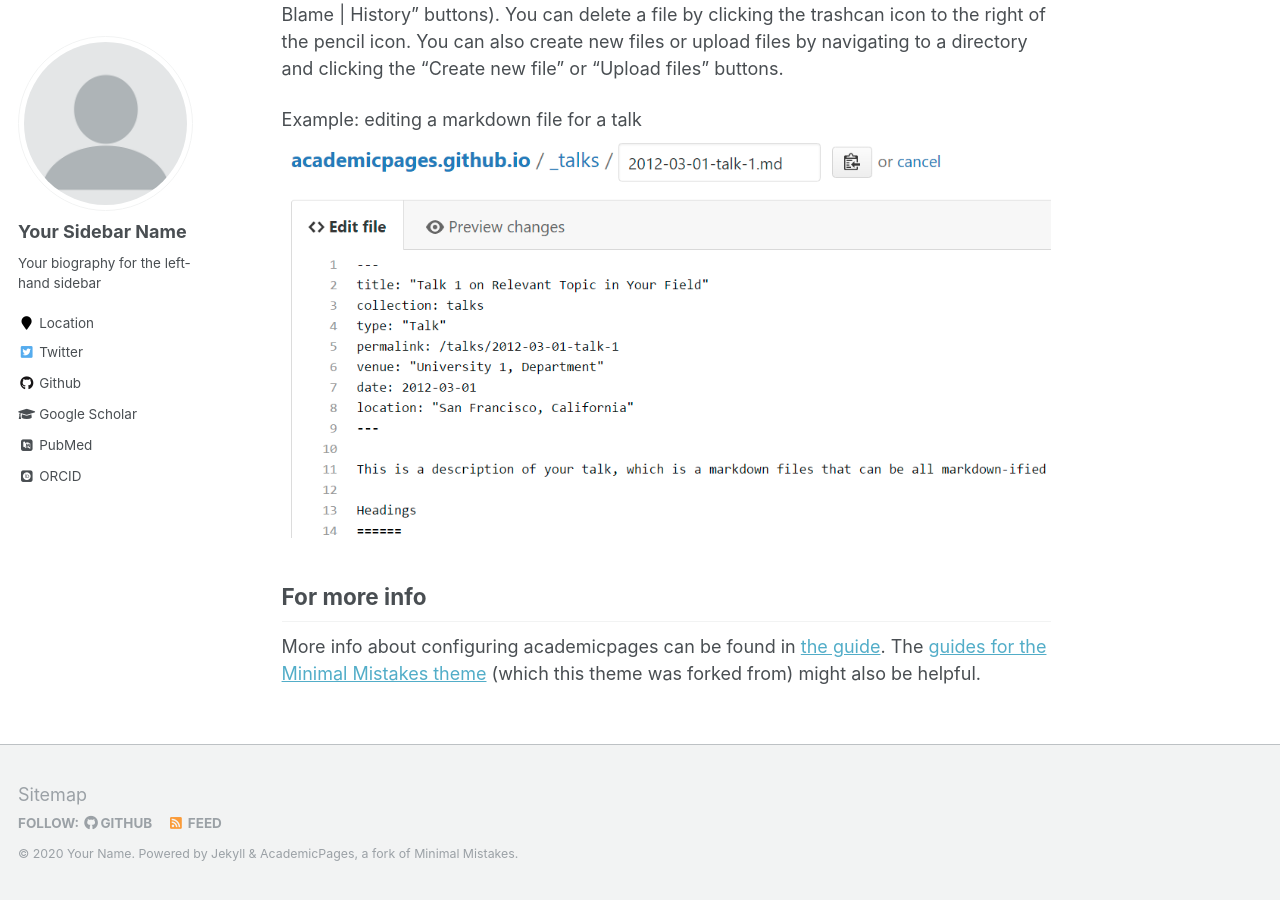
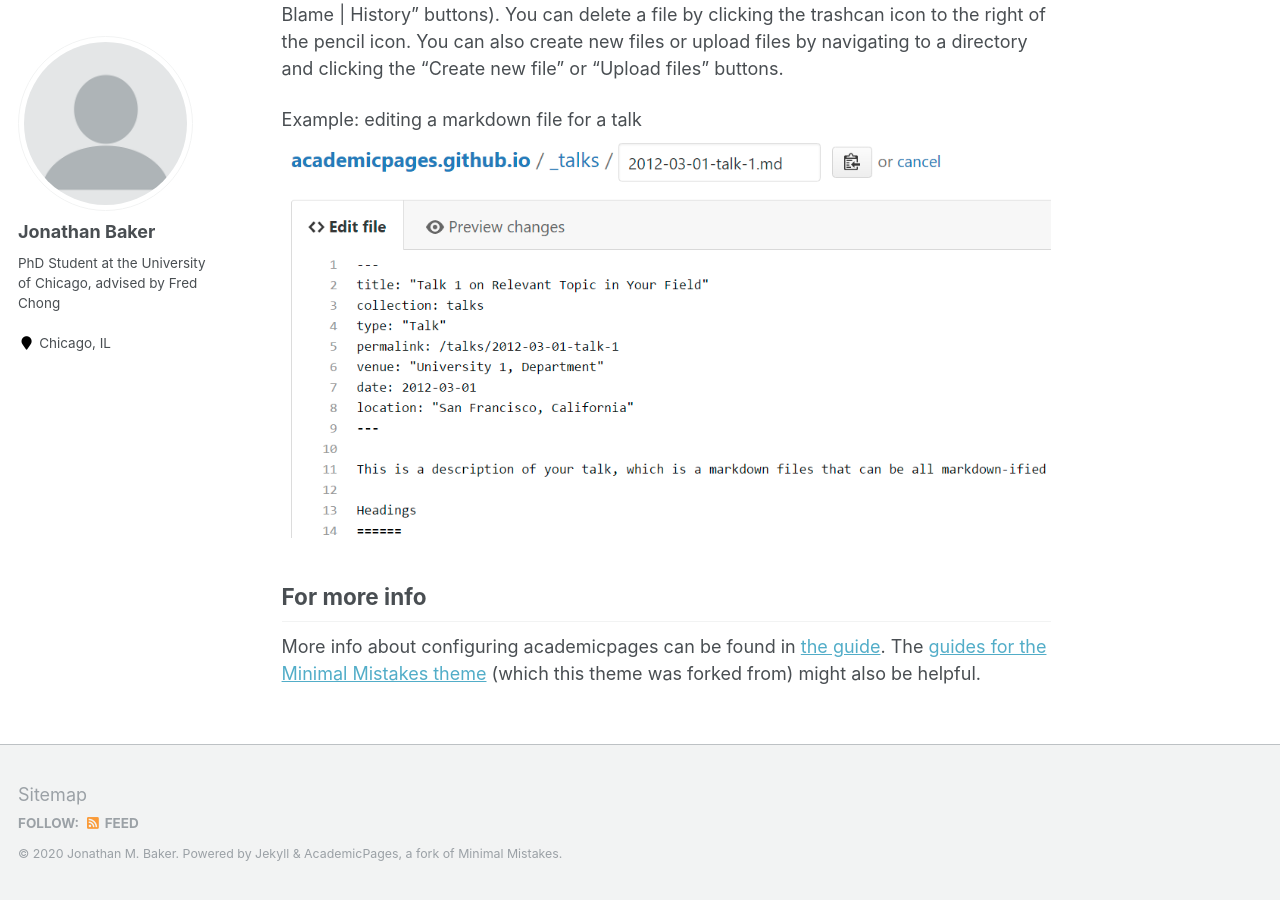
Before and after one commit to jmbaker94/jmbaker94.github.io, a Jekyll site: the page built from _pages/about.md, in a window 1280 px wide and 900 px high, scrolled down 2463 px. Built offline with Jekyll 4.4.1, drawn with Linux system fonts in a browser that asks for light colours; some web fonts are replaced; some of the changed text lies outside the part shown.

Commit message:
trying some updates)

```diff
--- a/_config.yml
+++ b/_config.yml
@@ -7,13 +7,13 @@
 
 # Site Settings
 locale                   : "en-US"
-title                    : "Your Name / Site Title"
+title                    : "Jonathan M. Baker"
 title_separator          : "-"
-name                     : &name "Your Name"
-description              : &description "personal description"
-url                      : https://academicpages.github.io # the base hostname & protocol for your site e.g. "https://mmistakes.github.io"
+name                     : &name "Jonathan M. Baker"
+description              : &description "PhD Student University of Chicago"
+url                      : https://jmbaker94.github.io # the base hostname & protocol for your site e.g. "https://mmistakes.github.io"
 baseurl                  : "" # the subpath of your site, e.g. "/blog"
-repository               : "academicpages/academicpages.github.io"
+repository               : "jmbaker94/jmbaker94.github.io"
 teaser                   :  # filename of teaser fallback teaser image placed in /images/, .e.g. "500x300.png"
 breadcrumbs              : false # true, false (default)
 words_per_minute         : 160
@@ -80,13 +80,13 @@ analytics:
 
 # Site Author
 author:
-  name             : "Your Sidebar Name"
+  name             : "Jonathan Baker"
   avatar           : "profile.png"
-  bio              : "Your biography for the left-hand sidebar"
-  location         : "Location"
+  bio              : "PhD Student at the University of Chicago, advised by Fred Chong"
+  location         : "Chicago, IL"
   employer         :
-  pubmed           : "https://www.ncbi.nlm.nih.gov/pubmed/?term=john+snow"
-  googlescholar    : "http://yourfullgooglescholarurl.com"
+  pubmed           :
+  googlescholar    :
   email            :
   researchgate     :  # example: "https://www.researchgate.net/profile/yourprofile"
   uri              :
@@ -96,20 +96,20 @@ author:
   flickr           :
   facebook         :
   foursquare       :
-  github           : "academicpages"
+  github           :
   google_plus      :
   keybase          :
   instagram        :
   impactstory      : #"https://profiles.impactstory.org/u/xxxx-xxxx-xxxx-xxxx"
   lastfm           :
   linkedin         :
-  orcid            : "http://orcid.org/yourorcidurl"
+  orcid            :
   pinterest        :
   soundcloud       :
   stackoverflow    : # http://stackoverflow.com/users/123456/username
   steam            :
   tumblr           :
-  twitter          : "replacethistwitterhandle"
+  twitter          :
   vine             :
   weibo            :
   xing             :
@@ -181,9 +181,9 @@ collections:
   publications:
     output: true
     permalink: /:collection/:path/
-  portfolio:
-    output: true
-    permalink: /:collection/:path/
+  # portfolio:
+  #   output: true
+  #   permalink: /:collection/:path/
   talks:
     output: true
     permalink: /:collection/:path/
```
